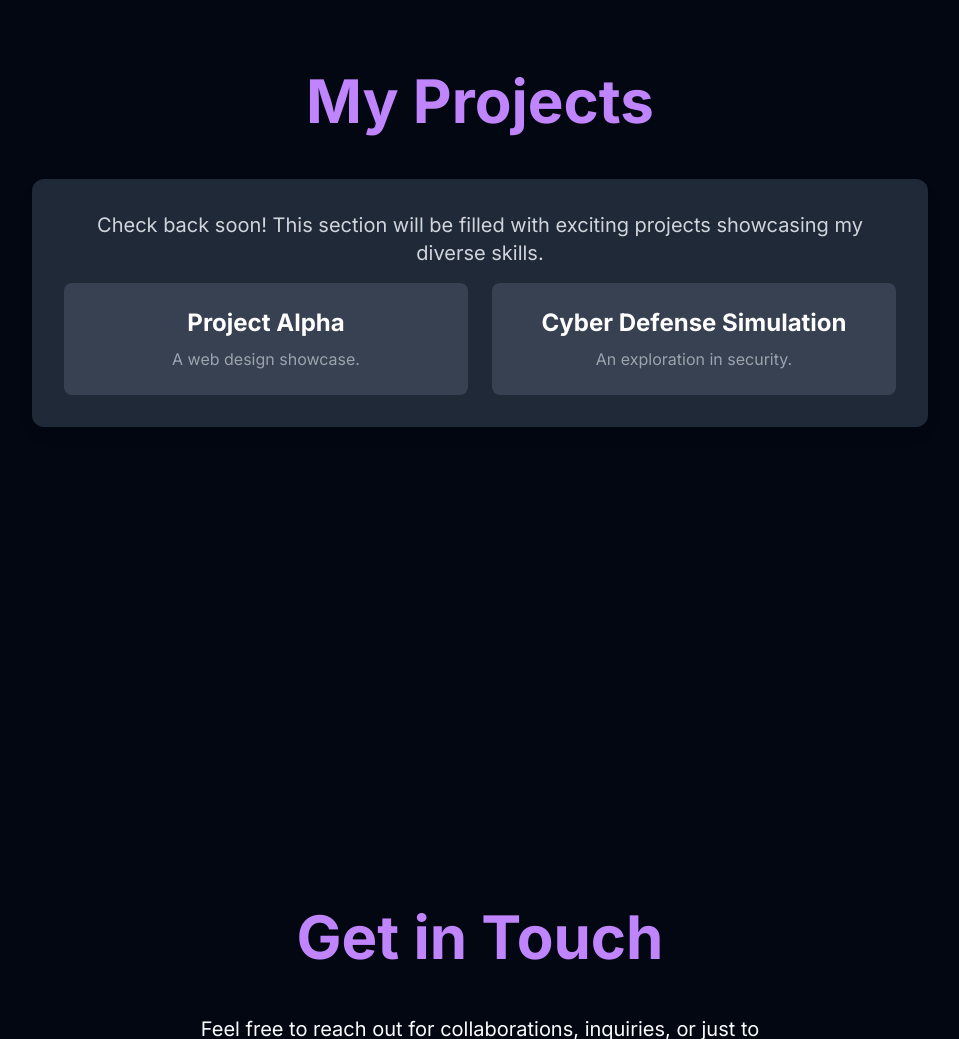
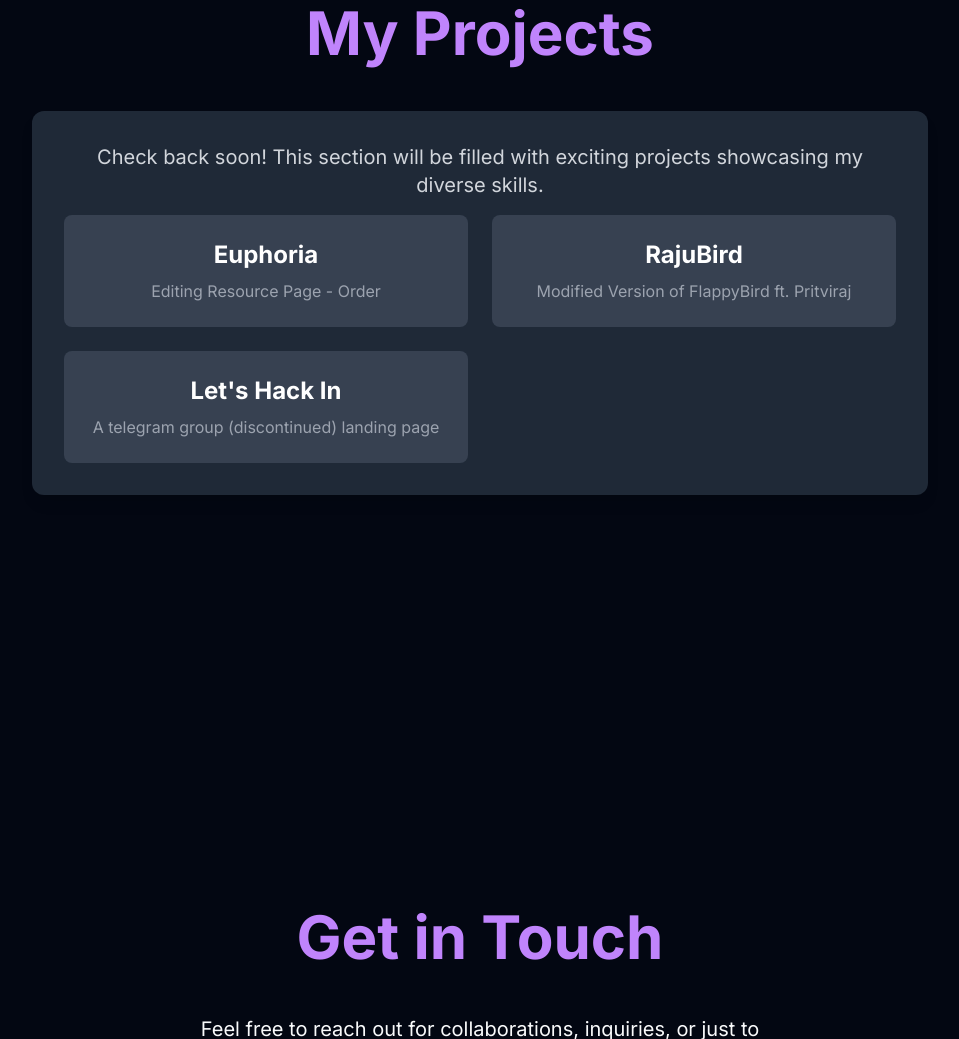
Before and after one commit to hek3i/hek3i.github.io, a plain HTML site: page index.html in a window 1280 px wide. Shown: the part 2551-3590 px from the top of the page, without its empty margins (160-1119 px from the left). Drawn offline with nearby package versions, Linux system fonts and the light colour scheme.

Commit message:
Update index.html

```diff
--- a/index.html
+++ b/index.html
@@ -209,12 +209,16 @@
                 </p>
                 <div class="grid grid-cols-1 md:grid-cols-2 gap-6">
                     <div class="bg-gray-700 p-6 rounded-lg hover:shadow-xl transition-shadow duration-300">
-                        <h4 class="text-2xl font-semibold text-white mb-2">Project Alpha</h4>
-                        <p class="text-gray-400">A web design showcase.</p>
+                        <h4 class="text-2xl font-semibold text-white mb-2">Euphoria</h4>
+                        <p class="text-gray-400">Editing Resource Page - Order</p>
                     </div>
                     <div class="bg-gray-700 p-6 rounded-lg hover:shadow-xl transition-shadow duration-300">
-                        <h4 class="text-2xl font-semibold text-white mb-2">Cyber Defense Simulation</h4>
-                        <p class="text-gray-400">An exploration in security.</p>
+                        <h4 class="text-2xl font-semibold text-white mb-2">RajuBird</h4>
+                        <p class="text-gray-400">Modified Version of FlappyBird ft. Pritviraj</p>
+                    </div>
+                    <div class="bg-gray-700 p-6 rounded-lg hover:shadow-xl transition-shadow duration-300">
+                        <h4 class="text-2xl font-semibold text-white mb-2">Let's Hack In</h4>
+                        <p class="text-gray-400">A telegram group (discontinued) landing page</p>
                     </div>
                 </div>
             </div>
```
